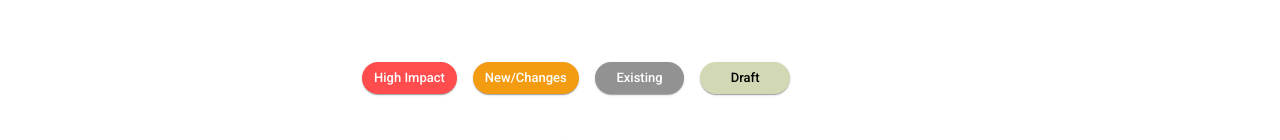
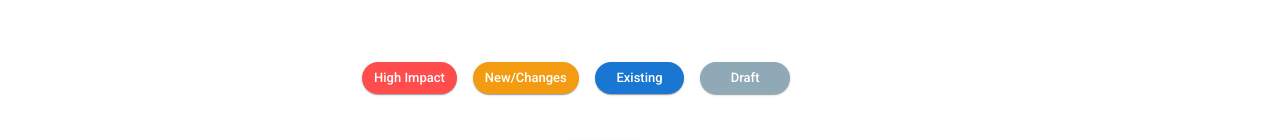
Before and after one commit to Matthew040310/EventCentral, a Next.js app: page /CalendarOverview in a window 1280 px wide. Shown: the part 226-366 px from the top of the page. Built offline with nearby package versions, Linux system fonts and the light colour scheme; no server answers; the database is empty; what @mui/material-nextjs would draw is missing.

Commit message:
style (Legend) : amend color labels for categories

```diff
--- a/src/components/Legend.tsx
+++ b/src/components/Legend.tsx
@@ -18,7 +18,7 @@ const CalendarLegend = ({ width }: { width: string }) => (
                     title={LegendExplanation[index]}
                     sx={{
                         backgroundColor: Event_Legend[key as keyof typeof Event_Legend],
-                        color: key !== "Draft" ? "white" : "black",
+                        color: "white",
                         fontWeight: 500,
                         boxShadow: 1,
                         minWidth: '7vw',
--- a/src/styles/theme.ts
+++ b/src/styles/theme.ts
@@ -36,9 +36,9 @@ const theme = createTheme({
 export const Event_Legend = {
   'High Impact': '#FF4C4C',         // Red
   'New/Changes': '#F39C12',         // Amber
-  'Existing': '#929292',            // Battleship Grey
+  'Existing': '#1976d2',            // Battleship Grey
   // 'Existing': '#90A9B7',            // Cadet Grey
-  'Draft': '#D2D8B3',               // Beige
+  'Draft': '#90A9B7',               // Beige
 }
 
 export default theme;
```
